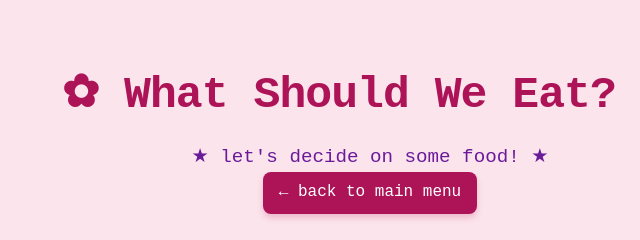
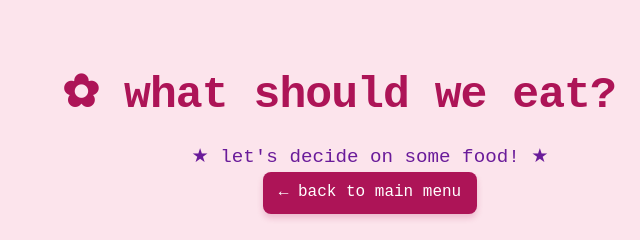
Before and after one commit to noahtwhitley/paigeselector, a plain HTML site: page food.html in a window 1280 px wide. Shown: the top 240 px of the page, 270-910 px from the left. Drawn offline with Linux system fonts and the light colour scheme.

Commit message:
minor style updates

```diff
--- a/food.html
+++ b/food.html
@@ -10,7 +10,7 @@
 <body>
     <div class="container">
         <header>
-            <h1>✿ What Should We Eat? ✿</h1>
+            <h1>✿ what should we eat? ✿</h1>
             <p>★ let's decide on some food! ★</p>
             <a href="index.html" class="back-btn">← back to main menu</a>
         </header>
```
